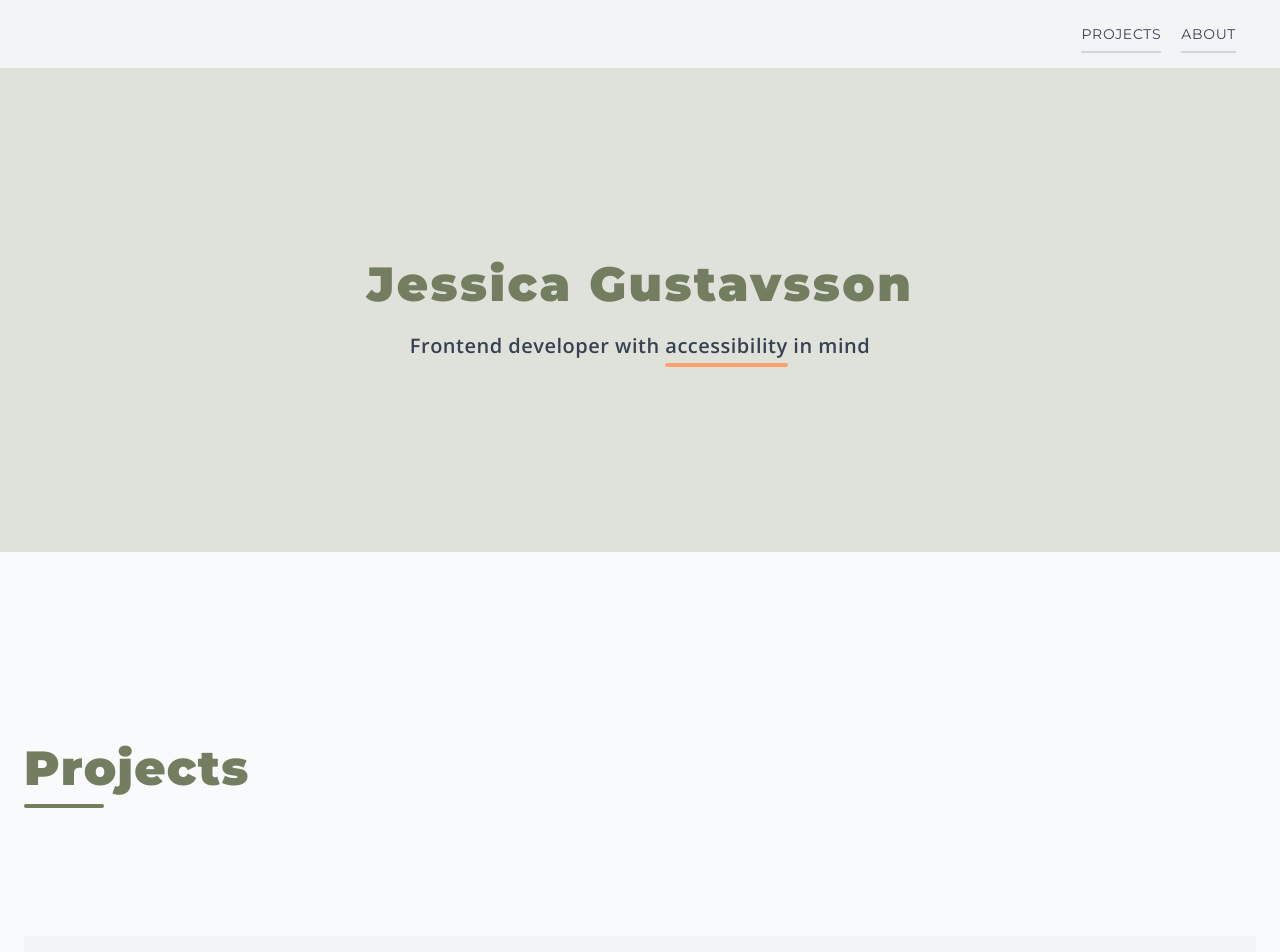
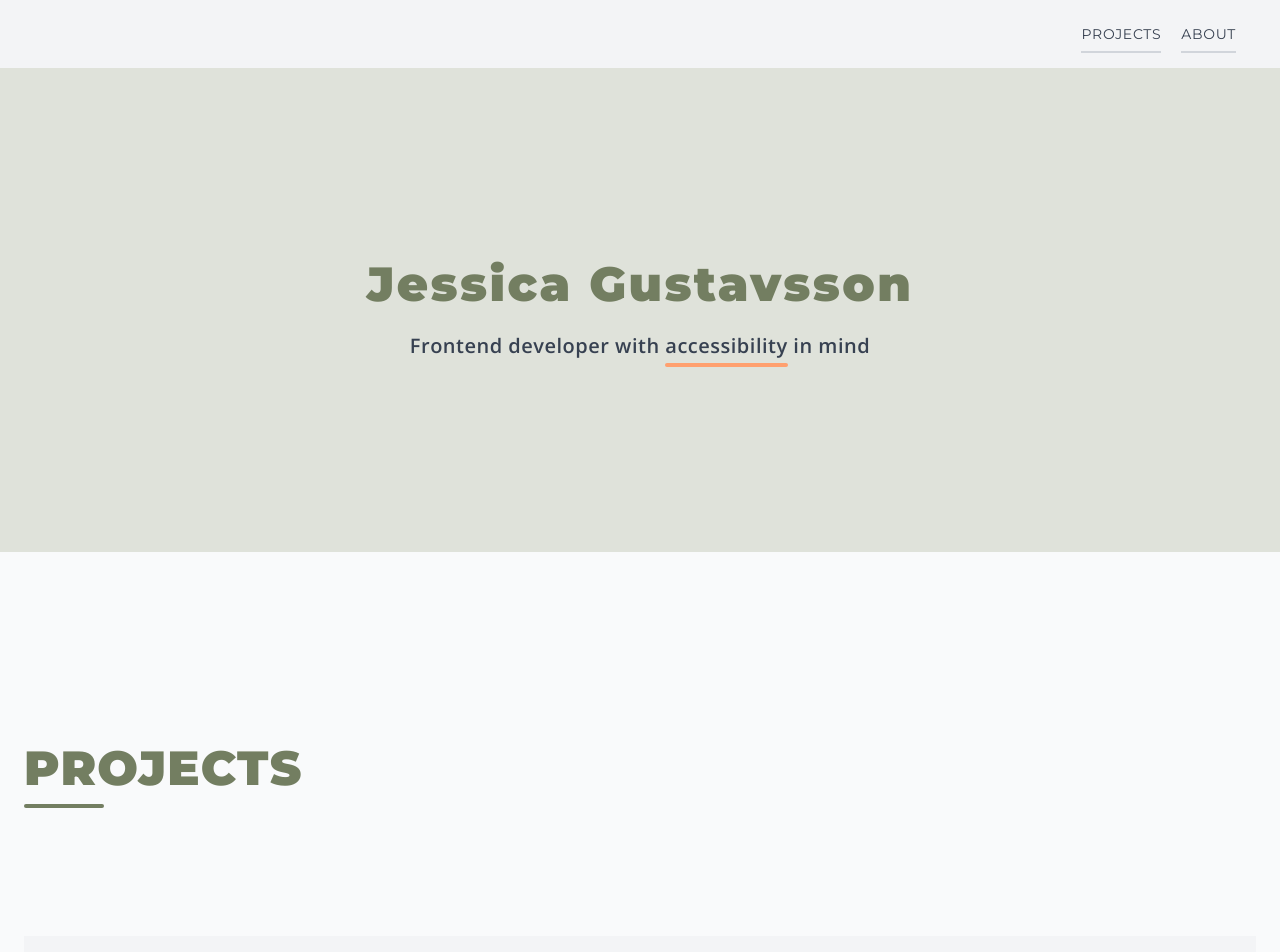
Before and after one commit to jdagmar/jdagmar.github.io, a React (Create React App) app: page / in a window 1280 px wide. Shown: the top 952 px of the page. Built offline with nearby package versions, Linux system fonts and the light colour scheme.

Commit message:
Sectionheadings should be uppercase

```diff
--- a/src/components/SectionHeading.tsx
+++ b/src/components/SectionHeading.tsx
@@ -7,7 +7,7 @@ type Props = {
 export const SectionHeading = (props: Props) => {
   return (
     <>
-      <h2 className="tracking-wide font-montserrat text-swamp-green-600 font-black text-4xl lg:text-5xl pb-3">
+      <h2 className="tracking-wide font-montserrat text-swamp-green-600 font-black text-4xl lg:text-5xl pb-3 uppercase">
         {props.text}
       </h2>
       <div className="w-20 border-b-4 border-swamp-green-600 rounded"></div>
```
